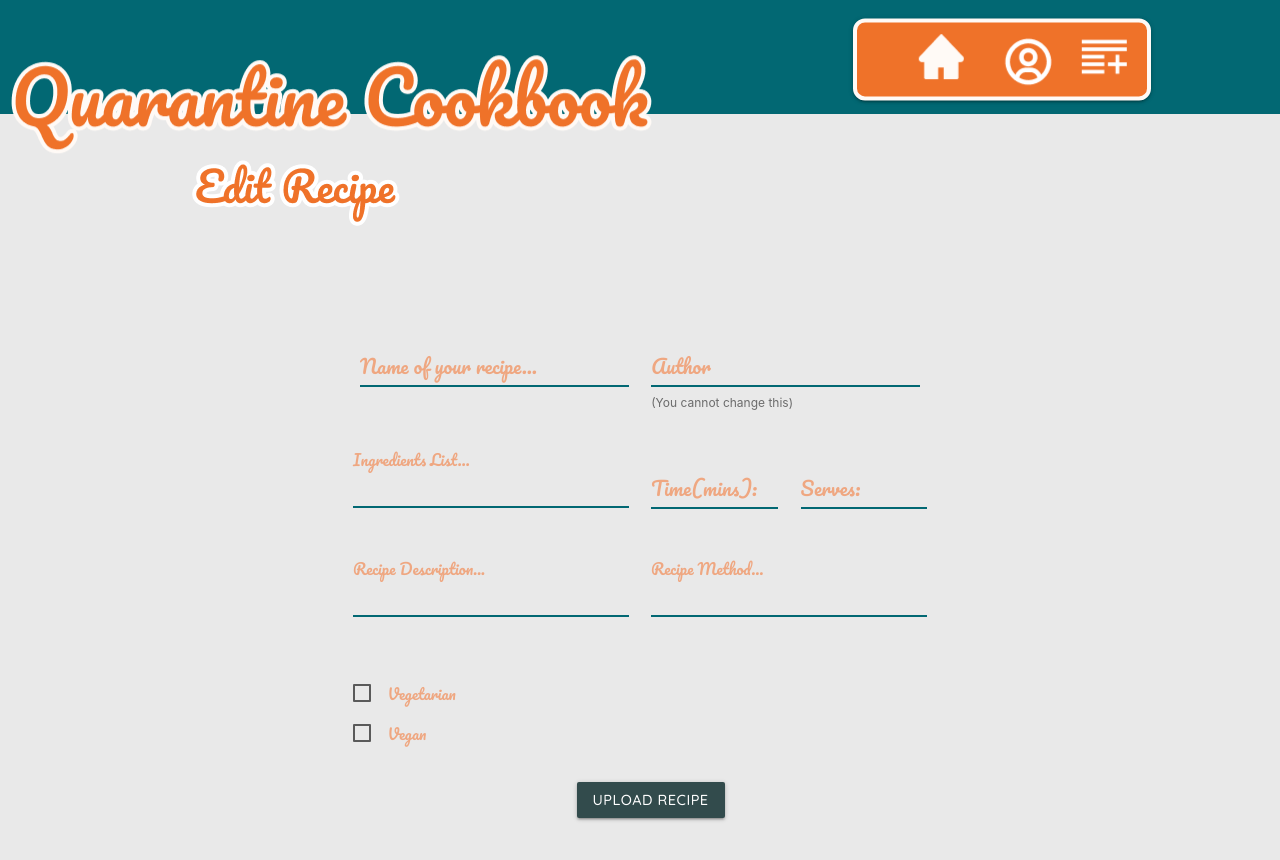
After one commit to Matt-atCasey/QuarantineCookbook, a Flask app: template templates/editrecipe.html in a window 1280 px wide. The commit adds this page. Shown: the top 860 px of the page. Run offline with Flask 2, Linux system fonts and the light colour scheme; the template is opened without the code that fills it, so the values that code supplies are empty; some libraries are stand-ins or nearby versions.

Commit message:
Added: -Search bar using mongo full text $text -full view for recipes -editing recipes for authors -deleting recipes -like and unlike system

```diff
--- a/app.py
+++ b/app.py
@@ -5,6 +5,7 @@ from bson.objectid import ObjectId
 from werkzeug.security import generate_password_hash, check_password_hash
 from werkzeug.utils import secure_filename
 from flask_uploads import configure_uploads, IMAGES, UploadSet
+import json
 
 # App config
 app = Flask(__name__)
@@ -15,16 +16,22 @@ app.config['MONGO_URI'] = (
     "")
 app.config['SECRET_KEY'] = ''
 mongo = PyMongo(app)
-
-photos = UploadSet('photos', IMAGES)
+# Config for flask uploads
+photos = UploadSet('photos', (IMAGES))
 app.config['UPLOADED_PHOTOS_DEST'] = 'static/uploads'
 configure_uploads(app, photos)
 
-# Default home page
-@app.route('/')
+# Default home page with search fucntion
+@app.route('/', methods=['GET', 'POST'])
 def home():
-    recipes = mongo.db.recipe.find()
-    return render_template('home.html', recipes=recipes)
+    if request.method == 'GET' or request.form.get('search') == '':
+        recipes = list(mongo.db.recipe.find())
+        return render_template('home.html', recipes=recipes)
+    else:
+        search = request.form.get('search')
+        recipes = mongo.db.recipe.find({'$text': {'$search': search}})
+        return render_template('home.html', recipes=recipes)
+
 
 # Allows logged in users to add recipes to the database
 @app.route('/add_recipe', methods=['GET', 'POST'])
@@ -36,15 +43,66 @@ def add_recipe():
             flash('You must be logged in to add a recipe! Please log in now.')
             return redirect(url_for('login'))
     elif request.method == 'POST':
-        if 'photo' not in request.files:
-            recipe_img = 'default.jpeg'
-        else:
-            req = request.form
-            recipe_img = photos.save(request.files['photo'])
+        recipe_img = photos.save(request.files['photo'])
+        req = request.form
         new_recipe = {'author': req.get('author'), 'recipe_name': req.get('recipe_name'), 'recipe_desc': req.get('recipe_desc'), 'recipe_method': req.get('recipe_method'),
-                      'recipe_ingredients': req.get('recipe_ingredients'), 'recipe_img': recipe_img, 'time': req.get('time'), 'serves': req.get('serves'), 'is_veggie': req.get('is_veggie'), 'is_vegan': req.get('is_vegan')}
+                      'recipe_ingredients': req.get('recipe_ingredients'), 'recipe_img': recipe_img, 'time': req.get('time'), 'serves': req.get('serves'), 'is_veggie': req.get('is_veggie'), 'is_vegan': req.get('is_vegan'), 'likes': 0}
         mongo.db.recipe.insert_one(new_recipe)
         return redirect(url_for('home'))
+
+
+@app.route('/view_recipe/<recipe_id>')
+def view_recipe(recipe_id):
+    recipe = mongo.db.recipe.find_one({'_id': ObjectId(recipe_id)})
+    recipe_img = f"/static/uploads/{recipe.get('recipe_img')}"
+    return render_template('viewrecipe.html', recipe=recipe, recipe_img=recipe_img)
+
+# Edit finctionality if recipe is your own
+@app.route('/edit_recipe/<recipe_id>', methods=['GET', 'POST'])
+def edit_recipe(recipe_id):
+    recipe = mongo.db.recipe.find_one({'_id': ObjectId(recipe_id)})
+    if request.method == 'GET':
+        return render_template('editrecipe.html', recipe=recipe)
+    else:
+        req = request.form
+        update = {'$set': {'author': req.get('author'), 'recipe_name': req.get('recipe_name'), 'recipe_desc': req.get('recipe_desc'), 'recipe_method': req.get('recipe_method'),
+                           'recipe_ingredients': req.get('recipe_ingredients'), 'time': req.get('time'), 'serves': req.get('serves'), 'is_veggie': req.get('is_veggie'), 'is_vegan': req.get('is_vegan')}}
+        mongo.db.recipe.update_one(
+            {'_id': ObjectId(recipe_id)}, update)
+        return redirect(url_for('view_recipe', recipe_id=recipe_id))
+
+        # View recipe
+
+# Delete recipe if your own
+@app.route('/delete_recipe/<recipe_id>')
+def delete_recipe(recipe_id):
+    recipe = mongo.db.recipe.find_one({'_id': ObjectId(recipe_id)})
+# Removes image from MongoDatabase
+    os.remove(os.path.join(
+        app.config['UPLOADED_PHOTOS_DEST'], recipe.get('recipe_img')))
+    mongo.db.recipe.delete_one({'_id': ObjectId(recipe_id)})
+    return redirect(url_for('home'))
+
+# Like functionality
+@app.route('/like/<recipe_id>')
+def like(recipe_id):
+    if session.get('USERNAME'):
+        if mongo.db.users.find_one({'username': session.get('USERNAME'), 'likes': recipe_id}, {'_id': 1}) == None:
+            mongo.db.recipe.update_one({'_id': ObjectId(recipe_id)}, {
+                '$inc': {'likes': 1}})
+            mongo.db.users.update_one({'username': session['USERNAME']}, {
+                '$push': {'likes': recipe_id}})
+            flash('like added!')
+        else:
+            mongo.db.recipe.update_one({'_id': ObjectId(recipe_id)}, {
+                '$inc': {'likes': -1}})
+            mongo.db.users.update_one({'username': session['USERNAME']}, {
+                '$pull': {'likes': recipe_id}})
+            flash('like removed!')
+    else:
+        flash('You must be logged in to do that!')
+    return redirect(url_for('view_recipe', recipe_id=recipe_id))
+
 
 # Log in functionality
 @app.route('/login', methods=['GET', 'POST'])
@@ -103,6 +161,9 @@ def create_account():
             flash(
                 f'Your account: ({username}) was created and you have been logged in successfully!')
             return redirect(url_for('home'))
+        else:
+            flash('Your passwords must match! Please try again.')
+            return redirect(url_for('create_account'))
     elif request.method == 'GET' and session.get('USERNAME'):
         username = session.get('USERNAME')
         flash('You are already logged in, {username}.')
--- a/static/css/style.css
+++ b/static/css/style.css
@@ -1,10 +1,10 @@
-@import url('https://fonts.googleapis.com/css2?family=Pacifico&family=Quicksand:wght@500;700&display=swap');
+@import url("https://fonts.googleapis.com/css2?family=Pacifico&family=Quicksand:wght@500;700&display=swap");
 
 html,
 body {
 	width: 100%;
 	height: 100%;
-  background: #ffd6d6;
+	background: #e9e9e9;
 }
 
 header {
@@ -18,23 +18,43 @@ nav {
 	box-sizing: border-box;
 	border-radius: 12px;
 	height: 82px;
-  max-width: 400px;
+	width: 100%;
 	transform: translateY(2vh);
 	display: flex;
+}
+
+.nav_bar {
+	margin: 0;
+	padding-right: 1vw;
+}
+
+.nav_items {
+	transform: translateY(-1vh);
 }
 
 .home_image {
 	max-width: 200px;
 }
 
+.view_image {
+	width: 315px;
+	height: 231px;
+	border-radius: 7px;
+}
+
+.nav-wrapper {
+	transform: translateX(1vw);
+}
+
+nav ul * {
+	transition: none !important;
+	-webkit-transition: none;
+}
+
 .mobile_menu_button {
 	display: flex;
 	flex-flow: row nowrap;
 	align-items: center;
-}
-
-.nav_items {
-  padding: 10px 10px 0px 10px;
 }
 
 .header_text {
@@ -83,6 +103,11 @@ nav {
 	font-size: calc(23px + (24 - 23) * ((100vw - 300px) / (1600 - 300)));
 }
 
+.view_text {
+	margin-top: 20px;
+	font-size: calc(15px + (18 - 15) * ((100vw - 300px) / (1600 - 300)));
+}
+
 /* Main page recipe cards */
 .recipe_card {
 	margin-bottom: 2vh;
@@ -92,14 +117,8 @@ nav {
 	border-radius: 11px;
 }
 
-.divider {
-  background: #324b4c;
-  width: 25%;
-  margin-left: 15vw;
-}
-
 .recipe_container {
-  margin-top: 20vh;
+	margin-top: 10vh;
 }
 
 .recipe_container .col {
@@ -110,8 +129,6 @@ nav {
 	margin-top: 5vh;
 	margin-bottom: 10vh;
 }
-
-
 
 .login_header {
 	margin: 20vh 0 0 10vw;
@@ -137,15 +154,15 @@ nav {
 }
 
 /* label focus color */
-.input-field input[type='text']:focus+label {
+.input-field input[type="text"]:focus+label {
 	color: #ef7229;
 }
 
 /* label underline focus color */
-.input-field input[type='password'],
-.input-field input[type='number'],
+.input-field input[type="password"],
+.input-field input[type="number"],
 .materialize-textarea,
-.input-field input[type='text'] {
+.input-field input[type="text"] {
 	border-bottom: 1.5px solid #026873 !important;
 	box-shadow: 0 1px 0 0 #026873 !important;
 }
@@ -156,13 +173,13 @@ label {
 }
 
 /* valid color */
-.input-field input[type='text'].valid {
+.input-field input[type="text"].valid {
 	border-bottom: 1px solid #089767;
 	box-shadow: 0 1px 0 0 #089767;
 }
 
 /* invalid color */
-.input-field input[type='text'].invalid {
+.input-field input[type="text"].invalid {
 	border-bottom: 1px solid rgb(172, 24, 24);
 	box-shadow: 0 1px 0 0 rgb(172, 24, 24);
 }
@@ -179,3 +196,12 @@ label {
 	text-decoration: underline;
 	margin-top: 20px;
 }
+
+.searchbar {
+	margin-bottom: 5vh;
+}
+
+.view_ing,
+.view_method {
+	width: 20vw;
+}
--- a/templates/base.html
+++ b/templates/base.html
@@ -5,7 +5,7 @@
     <meta charset="UTF-8">
     <meta name="viewport" content="width=device-width, initial-scale=1.0">
     <title>Quarantine Cookbook</title>
-
+    <link rel="stylesheet" href="https://cdnjs.cloudflare.com/ajax/libs/jquery-confirm/3.3.2/jquery-confirm.min.css">
     <link rel="stylesheet" href="https://cdnjs.cloudflare.com/ajax/libs/materialize/1.0.0/css/materialize.min.css">
     <link href="https://fonts.googleapis.com/icon?family=Material+Icons" rel="stylesheet">
     <link rel="stylesheet" href={{url_for( 'static' , filename='css/style.css')}} type="text/css">
@@ -19,38 +19,48 @@
                 <img src={{url_for( 'static' , filename='img/logo.png')}}>
             </div>
 
+            <!------------------------------------------------------------NAV -->
+            <div class="col s3 header_nav">
 
-            <div class="test col s3 header_nav">
-                <!------------------------------------------------------------NAV -->
-                <nav>
-                    <div class="nav-wrapper">
+                <nav class="row">
+                    <div class="nav-wrapper col s12">
+                        <div class="row">
+                            <div class="col s12">
                                 <a href="#" data-target="mobile-demo" class="sidenav-trigger"><img
-                                src="{{url_for( 'static' , filename='img/menu.png')}}" alt=""></a>
+                                        src="{{url_for('static',filename='img/menu.png')}}" alt="">
+                                </a>
+                            </div>
+                        </div>
 
                         <ul class="hide-on-med-and-down">
-                            <li class="nav_items"><a href="{{url_for('home' )}}"><img
+                            <div class="col s12">
+                                <div class="col s4">
+                                    <li><a href="{{url_for('home' )}}"><img class="nav_items"
                                                 src="{{url_for( 'static' , filename='img/home.png')}}"
                                                 alt="home button icon"></a></li>
-                            <li class="nav_items"><a href="{{url_for('login' )}}"><img
+                                </div>
+                                <div class="col s4">
+                                    <li><a href="{{url_for('login' )}}"><img class="nav_items"
                                                 src="{{url_for( 'static' , filename='img/account.png')}}"
                                                 alt="account menu icon"></a></li>
-                            <li class="nav_items"><a href="{{url_for('add_recipe')}}"><img
+                                </div>
+                                <div class="col s4">
+                                    <li><a href="{{url_for('add_recipe')}}"><img class="nav_items"
                                                 src="{{url_for( 'static' , filename='img/addrecipe.png')}}"
                                                 alt="add recipe icon"></a></li>
-                            <li class="nav_items"><a href=""><img
-                                        src="{{url_for( 'static' , filename='img/search.png')}}"
-                                        alt="search recipe icon"></a></li>
+                                </div>
+                            </div>
                         </ul>
+
                     </div>
                 </nav>
+            </div>
+            <ul class="sidenav" id="mobile-demo">
+                <li><a href="{{url_for('home' )}}">HOME</a></li>
+                <li><a href="{{url_for('login' )}}">LOGIN</a></li>
+                <li><a href="{{url_for('add_recipe')}}">CREATE RECIPE</a></li>
+            </ul>
 
-                <ul class="sidenav" id="mobile-demo">
-                    <li><a href="sass.html">Sass</a></li>
-                    <li><a href="badges.html">Components</a></li>
-                    <li><a href="collapsible.html">Javascript</a></li>
-                    <li><a href="mobile.html">Mobile</a></li>
-                </ul>
-            </div>
             {% if session.get('USERNAME') %}
             <div class="col s1">
                 <a href="{{url_for('logout')}}" class="btn logout desc_text center">Logout</a>
@@ -68,18 +78,23 @@
         {% endfor %}
         {% endif %}
         {% endwith %}
+
         {% block content %}
 
         {% endblock content %}
 
     </div>
+    <script src="https://code.jquery.com/jquery-3.5.0.min.js"
+        integrity="sha256-xNzN2a4ltkB44Mc/Jz3pT4iU1cmeR0FkXs4pru/JxaQ=" crossorigin="anonymous"></script>
 
+    <script src="https://cdnjs.cloudflare.com/ajax/libs/materialize/1.0.0/js/materialize.min.js">
+    </script>
     <script>
-        $(document).ready(function () {
-            $('.sidenav').sidenav();
+        document.addEventListener('DOMContentLoaded', function () {
+            var elems = document.querySelectorAll('.sidenav');
+            var instances = M.Sidenav.init(elems);
         });
     </script>
-    <script src="https://cdnjs.cloudflare.com/ajax/libs/materialize/1.0.0/js/materialize.min.js"></script>
 </body>
 
 </html>
--- /dev/null
+++ b/templates/editrecipe.html
@@ -0,0 +1,125 @@
+{% extends 'base.html' %}
+
+{% block content %}
+<div class="add_recipe_header ">
+    <img src="{{url_for('static', filename='/img/editrecipe.png')}}" alt="">
+</div>
+<!------------------------------------------------------------ -->
+<div class="row">
+    <form class="col s12" method="post" enctype="multipart/form-data">
+
+        <div class="input-field col s4 offset-s2">
+            <input id="recipe_name" name="recipe_name" type="text" class="validate" required minlength="3"
+                maxlength="35" value="{{recipe.recipe_name}}">
+            <label for="recipe_name">Name of your recipe...</label>
+        </div>
+        <div class="input-field col s4">
+            <input id="author" name="author" type="text" value="{{recipe.author}}" readonly>
+            <label for="confirm_password">Author</label>
+            <span class="helper-text">(You cannot change this)</span>
+        </div>
+</div>
+<!---------------------------------------------------------------- -->
+<div class="row">
+    <div class="input-field col s4 offset-s2">
+        <textarea class="materialize-textarea validate" id="recipe_ingredients" name="recipe_ingredients" required
+            minlength="3" maxlength="500"></textarea>
+        <label id="ingredients_label" for="recipe_ingredients">Ingredients List...</label>
+    </div>
+    <div class="input-field col s2">
+        <input id="time" name="time" type="number" class="validate" required min="1" max="600" value="{{recipe.time}}">
+        <label for="time">Time(mins):</label>
+    </div>
+
+    <div class="input-field col s2">
+        <input id="serves" name="serves" type="number" class="validate" required min="1" max="10"
+            value="{{recipe.serves}}">
+        <label for="serves">Serves:</label>
+    </div>
+
+</div>
+<!---------------------------------------------------------------- -->
+<div class="row">
+    <div class="input-field col s4 offset-s2">
+        <textarea class="materialize-textarea validate" id="recipe_desc" name="recipe_desc" required minlength="3"
+            maxlength="1000"></textarea>
+        <label id="desc_label" class="active" for="recipe_desc">Recipe Description...</label>
+    </div>
+    <div class="input-field col s4">
+        <textarea class="materialize-textarea validate" id="recipe_method" name="recipe_method" required minlength="3"
+            maxlength="2000"></textarea>
+        <label id="method_label" for="recipe_method">Recipe Method...</label>
+    </div>
+</div>
+
+<div class="row">
+    <div class="col s4 offset-s2 recipe_form ">
+
+
+
+
+        <p>
+            <label>
+                <input type="checkbox" id="is_veggie" name="is_veggie" />
+                <span>Vegetarian</span>
+            </label>
+        </p>
+
+        <p>
+            <label>
+                <input type="checkbox" id="is_vegan" name="is_vegan" />
+                <span>Vegan</span>
+            </label>
+        </p>
+
+    </div>
+</div>
+<div class="row">
+    <div class="col s4 offset-s5">
+        <button class="btn waves-effect waves-light" type="submit" name="action">Upload Recipe
+        </button>
+    </div>
+
+</div>
+
+
+
+</form>
+<script src="https://code.jquery.com/jquery-3.5.0.min.js"
+    integrity="sha256-xNzN2a4ltkB44Mc/Jz3pT4iU1cmeR0FkXs4pru/JxaQ=" crossorigin="anonymous"></script>
+<script>
+    $(document).ready(function () {
+        $("#recipe_ingredients").val("{{recipe.recipe_ingredients}}");
+        M.textareaAutoResize($('#recipe_ingredients'));
+        $("#ingredients_label").addClass("active");
+
+        $("#recipe_desc").val("{{recipe.recipe_desc}}");
+        M.textareaAutoResize($('#recipe_desc'));
+        $("#desc_label").addClass("active");
+
+        $("#recipe_method").val("{{recipe.recipe_method}}");
+        M.textareaAutoResize($('#recipe_method'));
+        $("#method_label").addClass("active");
+
+    });
+</script>
+
+{%  if recipe.is_veggie == 'on' %}
+<script>
+    $('#is_veggie').prop('checked', true);
+</script>
+{% else %}
+<script>
+    $('#is_veggie').prop('checked', false);
+</script>
+{% endif %}
+{% if recipe.is_vegan == 'on'%}
+<script>
+    $('#is_vegan').prop('checked', true);
+</script>
+{% else %}
+<script>
+    $('#is_vegan').prop('checked', false);
+</script>
+{% endif %}
+{% endblock content %}
```
Also changed, not shown: templates/addrecipe.html (+8 -3 lines), templates/home.html (+18 -8 lines), templates/viewrecipe.html (added, +99 -0 lines), static/img/editrecipe.png (added). Lines whose indentation alone changed are shown as unchanged.
